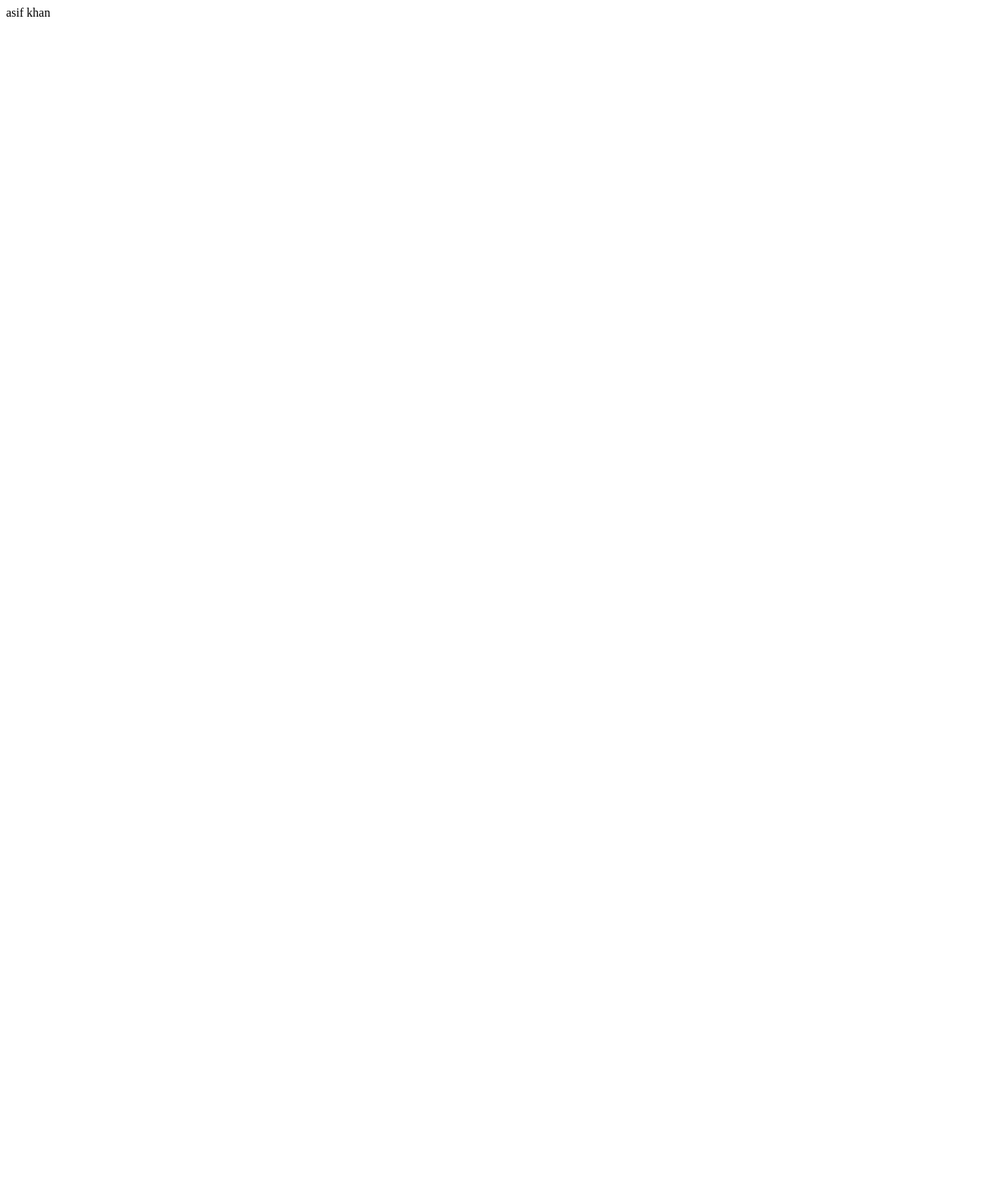
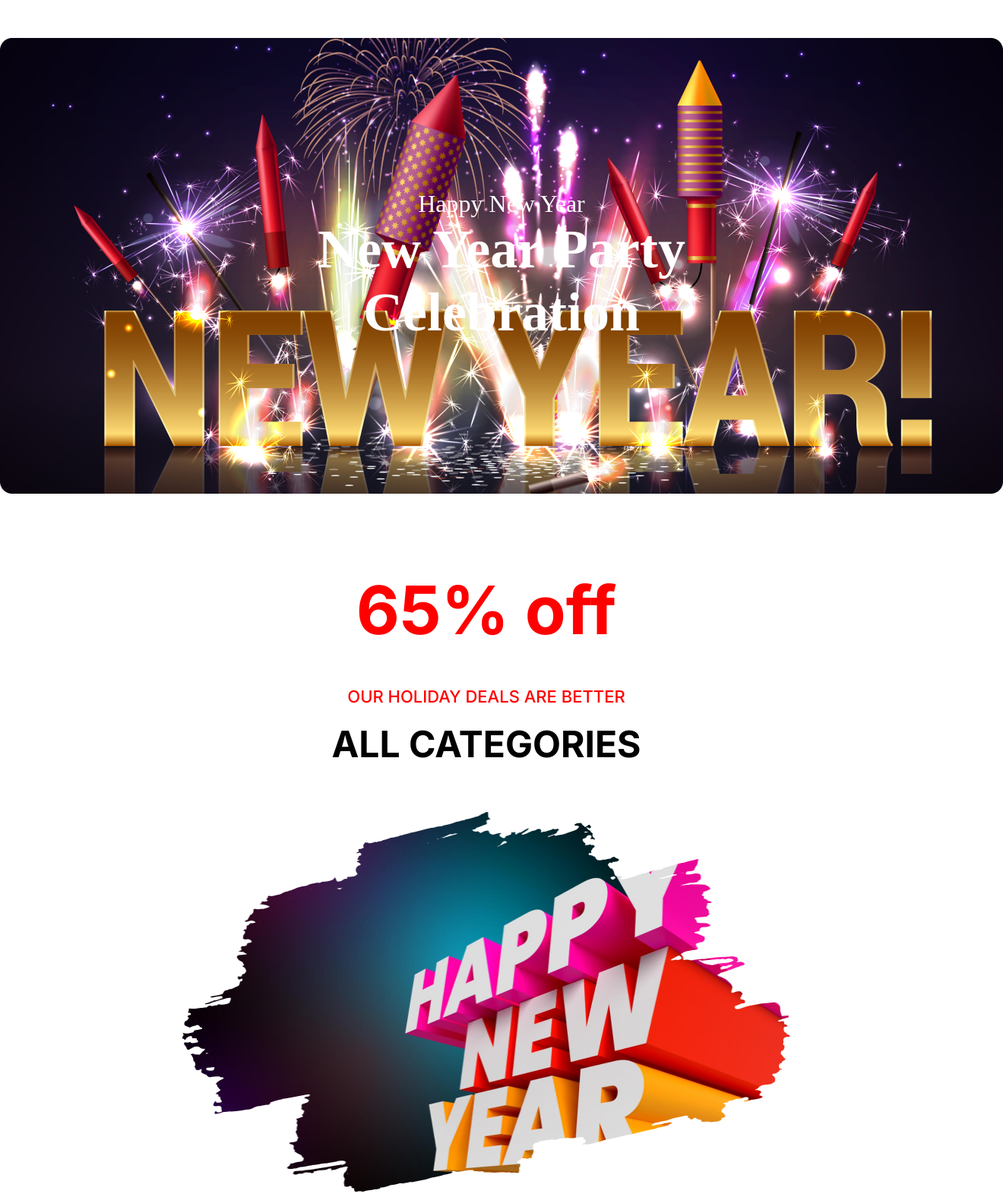
Before and after one commit to asifkhanshesher/new_year_offer, a plain HTML site: page index.html in a window 1280 px wide. Shown: the whole page at 76% size, 1320 px wide, since content can reach past the window. Before the commit the page ends 800 px from the top, so only its background shows below. Drawn offline with Linux system fonts and the light colour scheme.

Commit message:
1st commit

```diff
--- /dev/null
+++ b/css/style.css
@@ -0,0 +1,81 @@
+@import url("https://fonts.googleapis.com/css2?family=Inter:wght@100..900&display=swap");
+
+* {
+  padding: 0;
+  margin: 0;
+  /* font-family: "Inter", sans-serif; */
+}
+
+/* shared style */
+.text-align-center {
+  text-align: center;
+}
+
+/* banner style */
+.banner {
+  background-image: url(../images/Banner\ Image.png);
+  background-size: cover;
+  background-repeat: no-repeat;
+  margin: 50px auto;
+  width: 1320px;
+  height: 600px;
+}
+.banner_content {
+  width: 632px;
+  height: 290px;
+  margin: auto;
+}
+.banner_title {
+  color: white;
+  padding: 200px 0 0 0;
+  font-size: 32px;
+  font-weight: 400;
+}
+.banner_sub_title {
+  color: white;
+  font-size: 72px;
+  font-weight: 900;
+}
+/* banner style */
+
+/* offer style */
+.offer {
+  width: 802px;
+  height: 806px;
+  margin: 100px auto;
+  font-family: "Inter";
+}
+.offer_title {
+  font-size: 88px;
+
+  font-weight: 700;
+
+  color: red;
+
+  margin-bottom: 48px;
+}
+.offer_sub_title {
+  font-size: 22px;
+
+  font-weight: 500;
+
+  color: red;
+}
+.offer_description {
+  font-size: 48px;
+
+  font-weight: 700;
+
+  margin-top: 20px;
+}
+.offer_img {
+}
+
+.offer_img img {
+  width: 800px;
+
+  height: 500px;
+
+  margin-top: 60px;
+}
+/* offer style */
--- a/index.html
+++ b/index.html
@@ -4,8 +4,29 @@
     <meta charset="UTF-8">
     <meta name="viewport" content="width=device-width, initial-scale=1.0">
     <title>New year offer</title>
+    <link rel="stylesheet" href="css/style.css">
 </head>
 <body>
-    asif khan
+    <!-- banner start -->
+    <section class="banner">
+        <div class=" banner_content   text-align-center">
+            <h4 class="banner_title">Happy New Year</h4>
+        <h1 class="banner_sub_title">New Year Party Celebration</h1>
+        </div>
+    </section>
+    <!-- banner end -->
+     <!-- offer section start  -->
+      <section class="offer text-align-center">
+        <div class="offer_content">
+            <h1 class="offer_title">65% off</h1>
+            <h3 class="offer_sub_title">OUR HOLIDAY DEALS ARE BETTER</h3>
+            <h4 class="offer_description">ALL CATEGORIES</h4>
+        </div>
+
+        <div class="offer_img">
+            <img src="images/New Year Photo.png" alt="">
+        </div>
+      </section>
+     <!-- offer section end  -->
 </body>
 </html>
```
